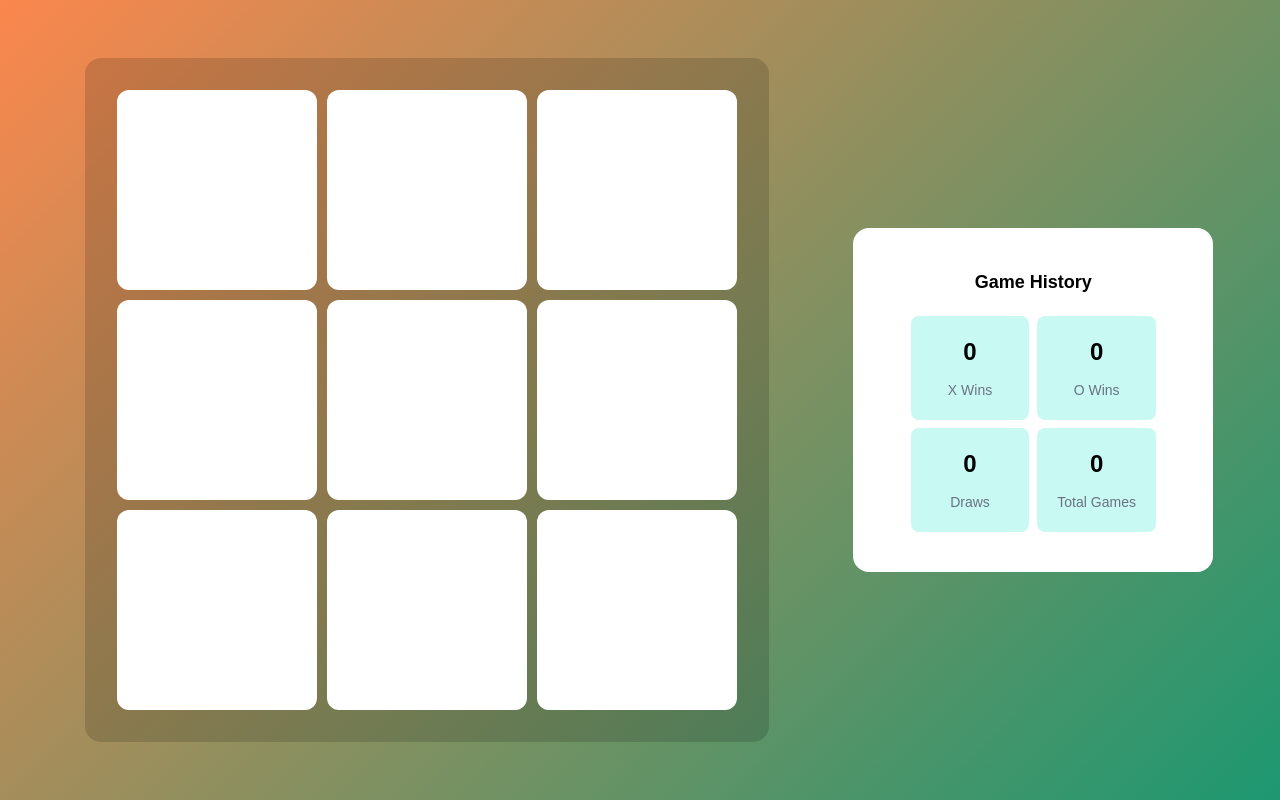
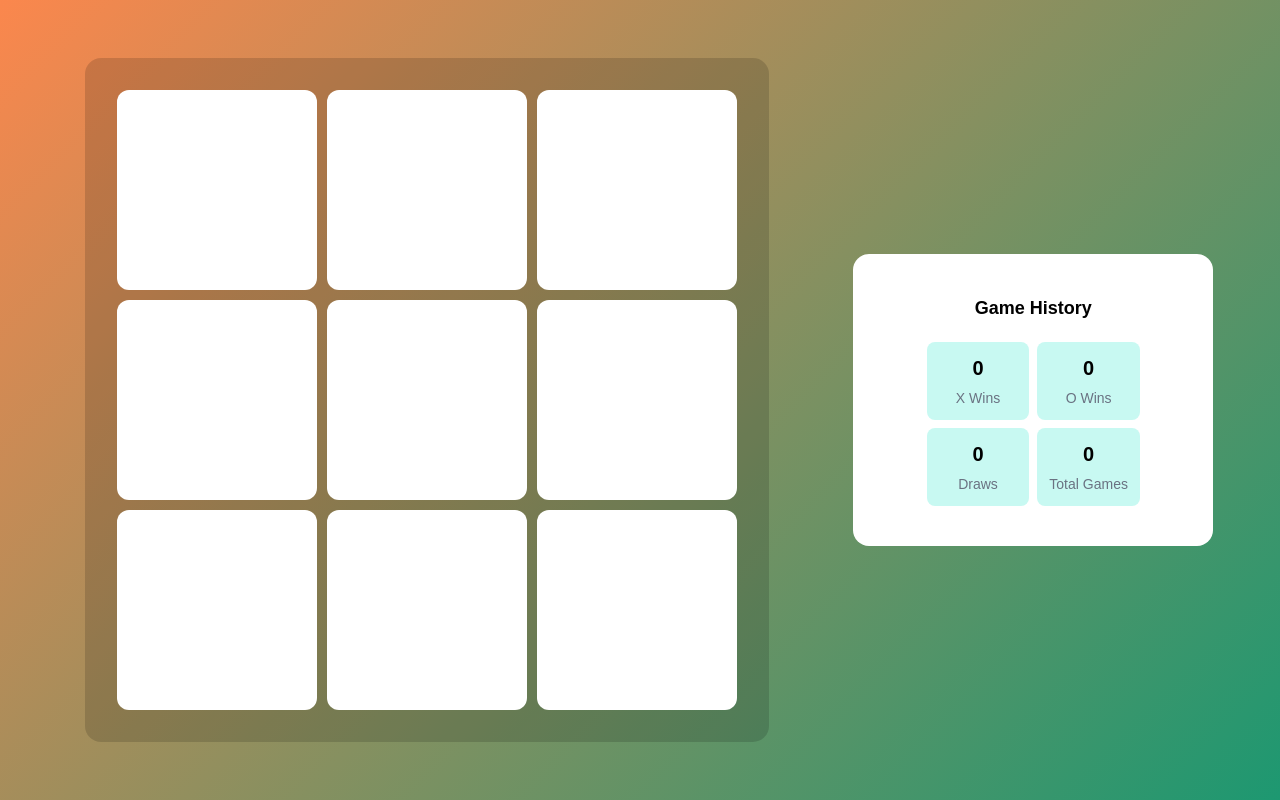
Before and after one commit to devcedrick/tic-tac-toe, a Next.js app: page / in a window 1280 px wide. Built offline with nearby package versions, Linux system fonts and the light colour scheme.

Commit message:
Refactors game stats card appearance
Updates the styling of the game stats card to reduce padding and font size.

This improves the visual appearance and layout of the card.

```diff
--- a/components/ui/GameStats.tsx
+++ b/components/ui/GameStats.tsx
@@ -8,4 +8,5 @@ const GameStats = ({children}:{children: React.ReactNode}) => {
   )
 }
 
+
 export default GameStats
--- a/components/ui/GameStatsCard.tsx
+++ b/components/ui/GameStatsCard.tsx
@@ -7,8 +7,8 @@ interface GameStatsCardProps {
 
 const GameStatsCard: React.FC<GameStatsCardProps> = ({label, value}) => {
   return (
-    <div className='bg-[#C8F9F2] rounded-lg p-5 flex flex-col justify-center gap-3'>
-      <div className='flex flex-1 justify-center text-2xl font-semibold' >
+    <div className='bg-[#C8F9F2] rounded-lg p-3 flex flex-col justify-center gap-1.5'>
+      <div className='flex flex-1 justify-center text-xl font-semibold' >
         {value}
       </div>
       <div className='flex flex-1 justify-center text-sm text-gray-500'>
```
